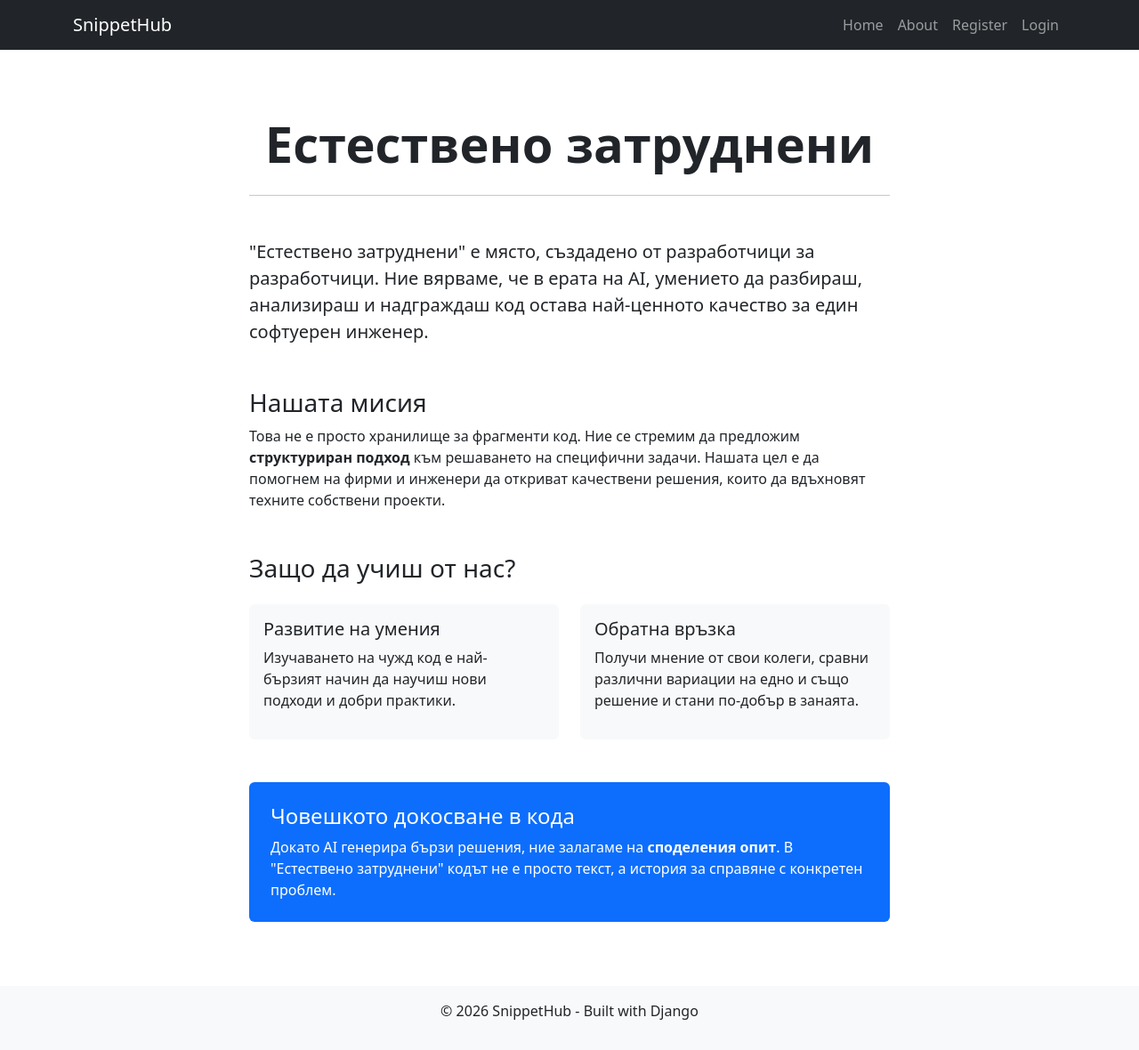
After one commit to StefanKraev/Naturally-Challenged, a Django app: page /snippets/about/ in a window 1280 px wide. The commit adds this page. Shown: the whole page at 89% size. Run offline with Django 5.2, Linux system fonts and the light colour scheme.

Commit message:
Added dummy about page

```diff
--- /dev/null
+++ b/code_snippets/templates/about.html
@@ -0,0 +1,52 @@
+{% extends 'base.html' %}
+
+{% block title %}About | Естествено затруднени{% endblock %}
+
+{% block content %}
+<div class="container py-5">
+    <div class="row justify-content-center">
+        <div class="col-lg-8">
+            <h1 class="display-4 fw-bold text-center mb-4">Естествено затруднени</h1>
+            <hr class="mb-5">
+
+            <div class="lead mb-4">
+                <p>
+                    <strong>"Естествено затруднени"</strong> е място, създадено от разработчици за разработчици.
+                    Ние вярваме, че в ерата на AI, умението да разбираш, анализираш и надграждаш код остава най-ценното качество за един софтуерен инженер.
+                </p>
+            </div>
+
+            <h3 class="mt-5">Нашата мисия</h3>
+            <p>
+                Това не е просто хранилище за фрагменти код. Ние се стремим да предложим <strong>структуриран подход</strong>
+                към решаването на специфични задачи. Нашата цел е да помогнем на фирми и инженери да откриват качествени
+                решения, които да вдъхновят техните собствени проекти.
+            </p>
+
+            <h3 class="mt-5">Защо да учиш от нас?</h3>
+            <div class="row mt-4">
+                <div class="col-md-6">
+                    <div class="card h-100 border-0 bg-light p-3">
+                        <h5>Развитие на умения</h5>
+                        <p>Изучаването на чужд код е най-бързият начин да научиш нови подходи и добри практики.</p>
+                    </div>
+                </div>
+                <div class="col-md-6">
+                    <div class="card h-100 border-0 bg-light p-3">
+                        <h5>Обратна връзка</h5>
+                        <p>Получи мнение от свои колеги, сравни различни вариации на едно и също решение и стани по-добър в занаята.</p>
+                    </div>
+                </div>
+            </div>
+
+            <div class="mt-5 p-4 bg-primary text-white rounded">
+                <h4 class="text-white">Човешкото докосване в кода</h4>
+                <p class="mb-0">
+                    Докато AI генерира бързи решения, ние залагаме на <strong>споделения опит</strong>.
+                    В "Естествено затруднени" кодът не е просто текст, а история за справяне с конкретен проблем.
+                </p>
+            </div>
+        </div>
+    </div>
+</div>
+{% endblock %}
--- a/code_snippets/templates/base.html
+++ b/code_snippets/templates/base.html
@@ -13,7 +13,7 @@
             <a class="navbar-brand" href="{% url 'home' %}">SnippetHub</a>
             <div class="navbar-nav">
                 <a class="nav-link" href="{% url 'home' %}">Home</a>
-                <a class="nav-link" href="#">About</a>
+                <a class="nav-link" href="{% url 'about' %}">About</a>
                 <a class="nav-link" href="{% url 'register' %}">Register</a>
                 <a class="nav-link" href="{% url 'login' %}">Login</a>
             </div>
--- a/code_snippets/urls.py
+++ b/code_snippets/urls.py
@@ -5,4 +5,5 @@ urlpatterns = [
     path('', views.home, name='home'),
     path('register/', views.register, name='register'),
     path('login/', views.login, name='login'),
+    path('about/', views.about, name='about'),
 ]
--- a/code_snippets/views.py
+++ b/code_snippets/views.py
@@ -27,3 +27,6 @@ def login(request):
     else:
         form = AuthenticationForm()
     return render(request, 'login.html', {'form': form})
+
+def about(request):
+    return render(request, 'about.html')
```
